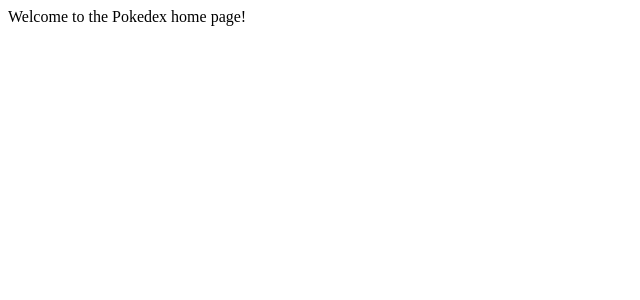
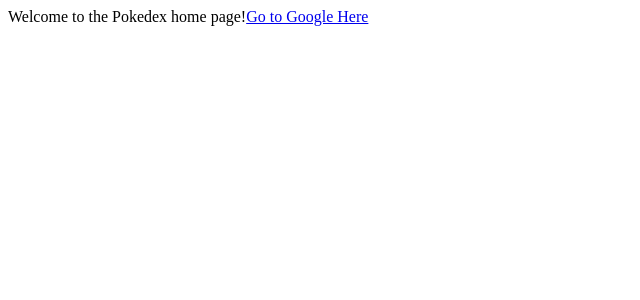
Before and after one commit to EstebanVictorio/pokedex-hooks-app, a Next.js app: page / in a window 1280 px wide. Shown: the top 300 px of the page, without its empty margins (0-640 px from the left). Built offline with nearby package versions, Linux system fonts and the light colour scheme.

Commit message:
Update index.js

```diff
--- a/pages/index.js
+++ b/pages/index.js
@@ -1,2 +1,4 @@
-const Home = props => <div>Welcome to the Pokedex home page!</div>
+const Home = props => <div>Welcome to the Pokedex home page!
+  <a href="www.google.com">Go to Google Here</a>
+  </div>
 export default Home
```
